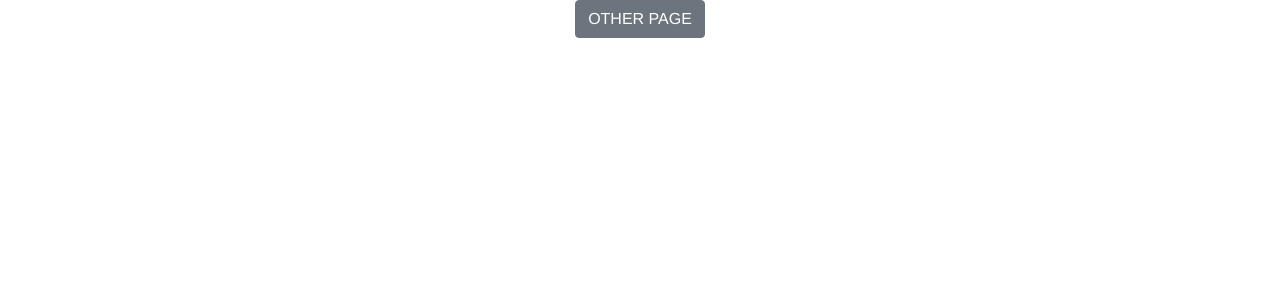
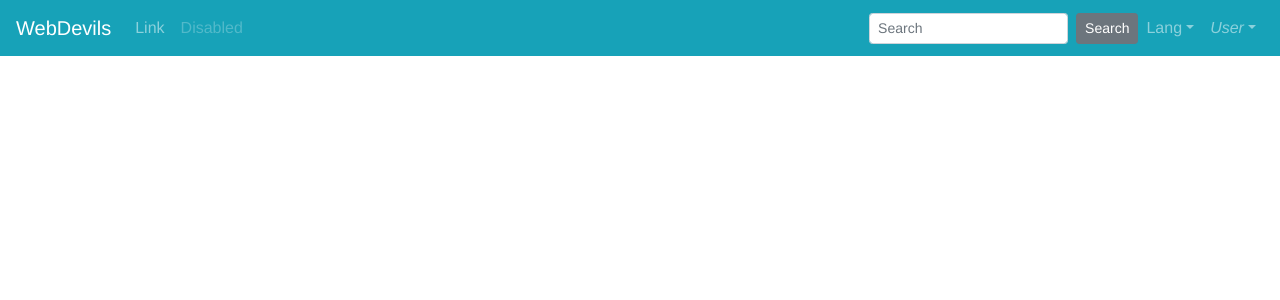
Before and after one commit to lterates/WebDevils, a Vue app: page /#/home in a window 1280 px wide. Before the commit this address led to /#/. Shown: the top 300 px of the page. Built offline with nearby package versions, Linux system fonts and the light colour scheme.

Commit message:
template in home for guidance added

```diff
--- a/src/App.vue
+++ b/src/App.vue
@@ -1,6 +1,6 @@
 <template>
   <div id="app">
-    <router-link to="/home"><b-button>OTHER PAGE</b-button></router-link>
+    <router-view></router-view>
   </div>
 </template>
 
--- a/src/views/Home.vue
+++ b/src/views/Home.vue
@@ -1,18 +1,36 @@
 <template>
-  <div class="home">
-    <img alt="Vue logo" src="../assets/logo.png" />
-    <HelloWorld msg="Welcome to Your Vue.js App" />
-  </div>
+  <NavBar/>
 </template>
 
 <script>
 // @ is an alias to /src
-import HelloWorld from "@/components/HelloWorld.vue";
+import NavBar from "@/components/NavBar.vue";
 
 export default {
   name: "Home",
   components: {
-    HelloWorld,
+    NavBar,
   },
+
+
+  data: () => ({
+
+
+  }),
+
+  methods:{
+    function(){
+
+    }
+
+
+
+
+  },
+
+  beforeMount(){
+
+  }
 };
+
 </script>
--- a/src/views/Welcome.vue
+++ b/src/views/Welcome.vue
@@ -1,7 +1,7 @@
 <template>
     <div class="welcome">
         <b-button>Check us Out</b-button>
-
+         <router-link to="/home"><b-button>OTHER PAGE</b-button></router-link>
         <svg xmlns="http://www.w3.org/2000/svg" xml:lang="en"
         xmlns:xlink="http://www.w3.org/1999/xlink" viewBox="0 0 500 500">
         <title>Circular Text Path</title>
```
